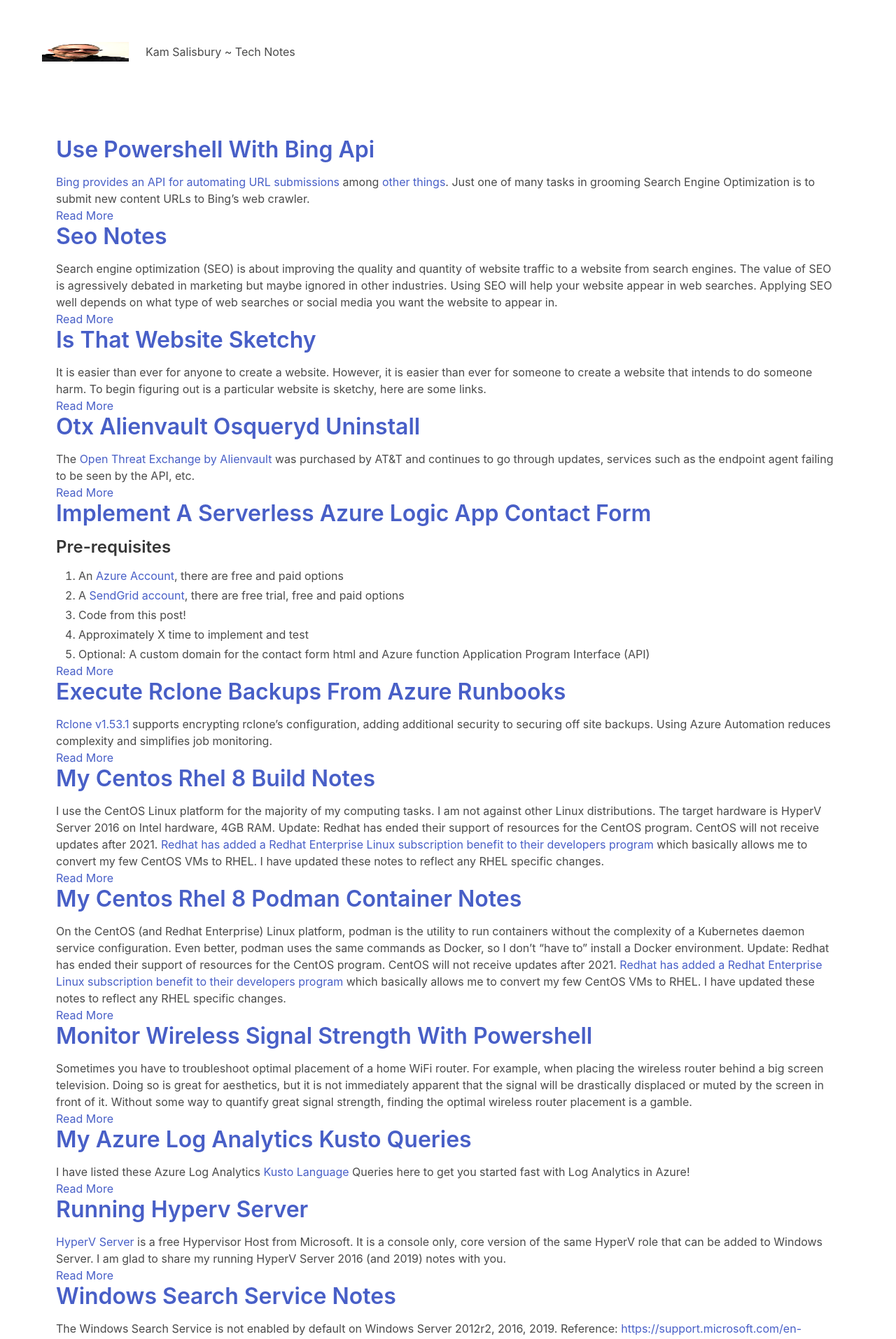
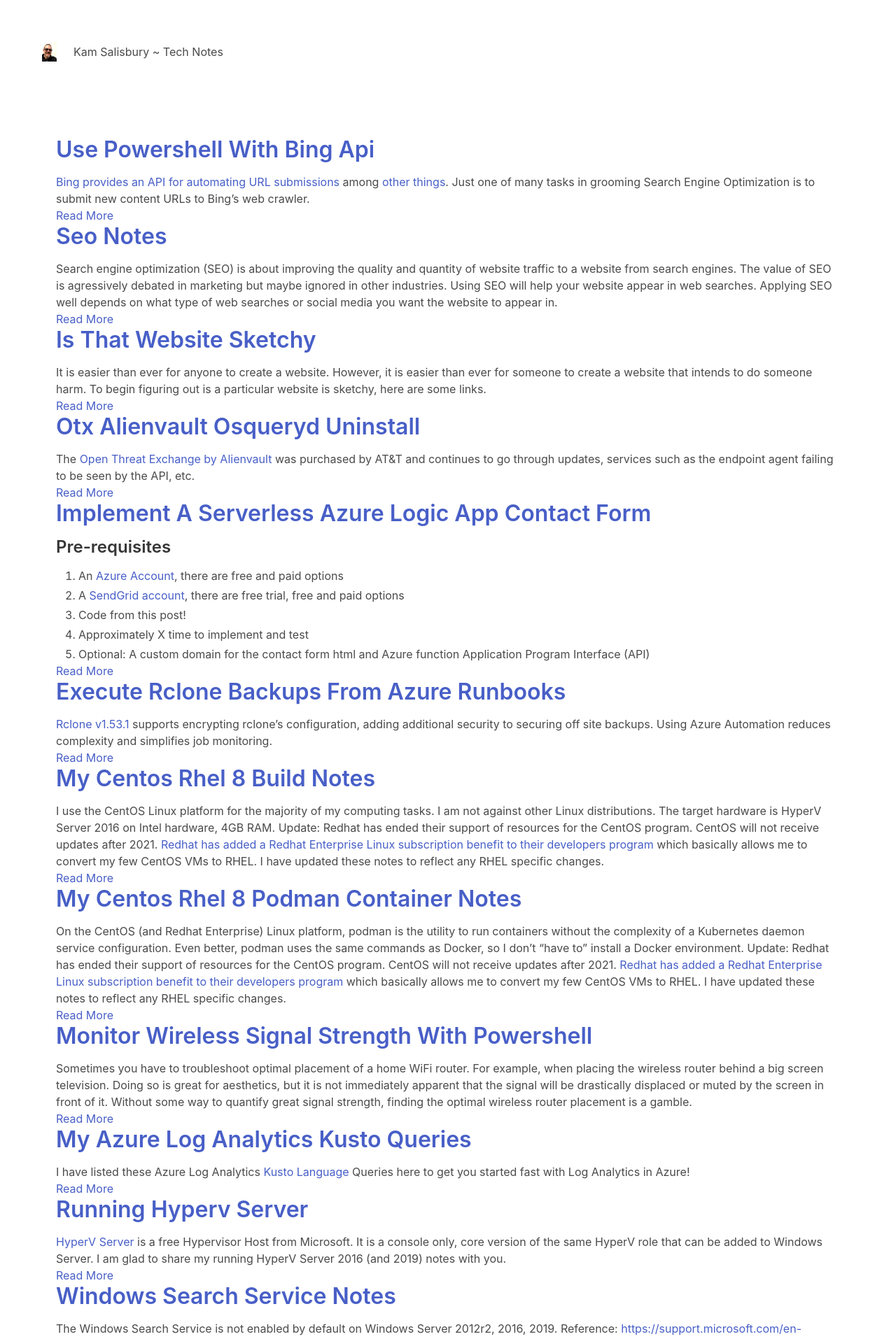
Before and after one commit to kamsalisbury/kamsalisbury.github.io, a Jekyll site: the page built from index.html, in a window 1280 px wide. Shown: the top 1914 px of the page at 70% size. Built offline with Jekyll 4.4.1, drawn with Linux system fonts in a browser that asks for light colours; nearby versions of some CDN libraries.

Commit message:
Fixing navbar image display H&W were reversed

```diff
--- a/_layouts/default.html
+++ b/_layouts/default.html
@@ -16,7 +16,7 @@
         <div class="navbar-brand">
           <a class="navbar-item" href="{{ site.baseurl }}/">
             <!-- <figure class="image is-128x128"> -->
-              <img src="{{ site.avatar }}" alt="{{ site.name }}" height="298px" width="124px"/>
+              <img src="{{ site.avatar }}" alt="{{ site.name }}" />
             <!-- /figure> -->
           </a>
           <h4 class="navbar-item">
```
